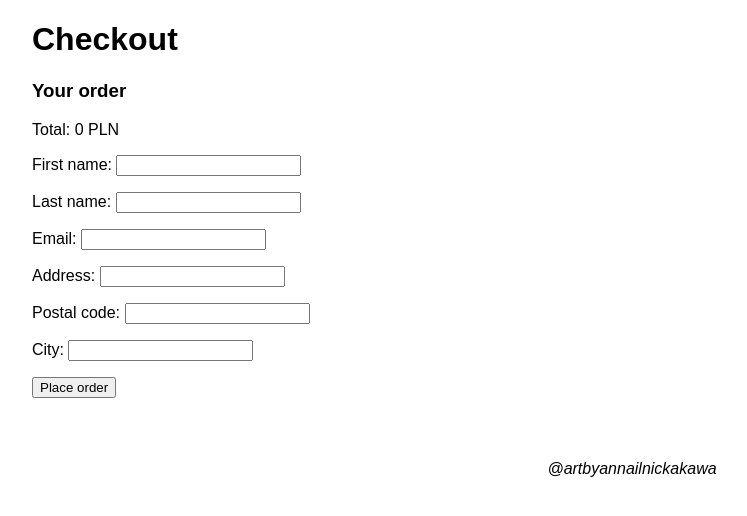
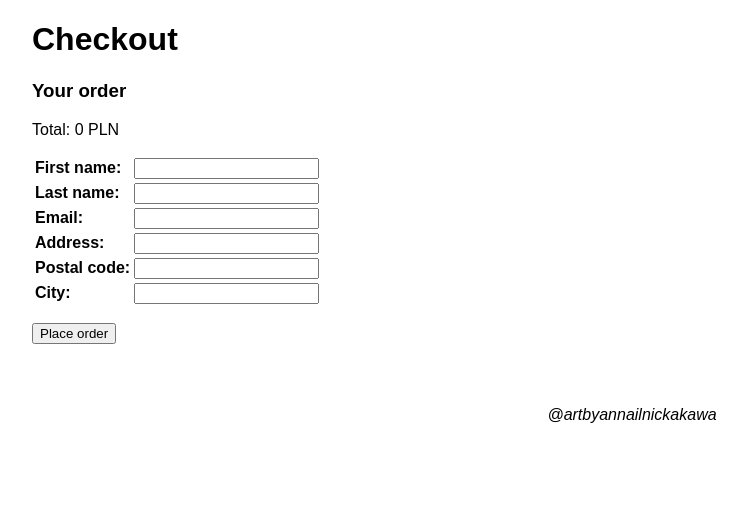
Before and after one commit to kawamichal/Art_by_Anna, a Django app: page /orders/create/ in a window 1280 px wide. Shown: the part 152-668 px from the top of the page, without its empty margins (8-755 px from the left). Run offline with Django 3.2, Linux system fonts and the light colour scheme.

Commit message:
Checkout page corrected

```diff
--- a/orders/templates/orders/create.html
+++ b/orders/templates/orders/create.html
@@ -1,7 +1,12 @@
 {% extends "base.html" %}
+{% load static %}
 
 {% block title %}
 Checkout
+{% endblock %}
+
+{% block extrahead %}
+<link rel="stylesheet" href="{% static 'css/order_create.css' %}">
 {% endblock %}
 
 {% block content %}
@@ -21,7 +26,9 @@
 </div>
 
 <form action="." method="post" class="order-form">
-    {{ form.as_p }}
+	<table border="0">
+		{{ form }}
+	</table>
 	<p><input type="submit" value="Place order"></p>
 	{% csrf_token %}
 </form>
--- /dev/null
+++ b/static/css/order_create.css
@@ -0,0 +1,3 @@
+table {
+text-align: left;
+}
```
Lines whose indentation alone changed are shown as unchanged.
